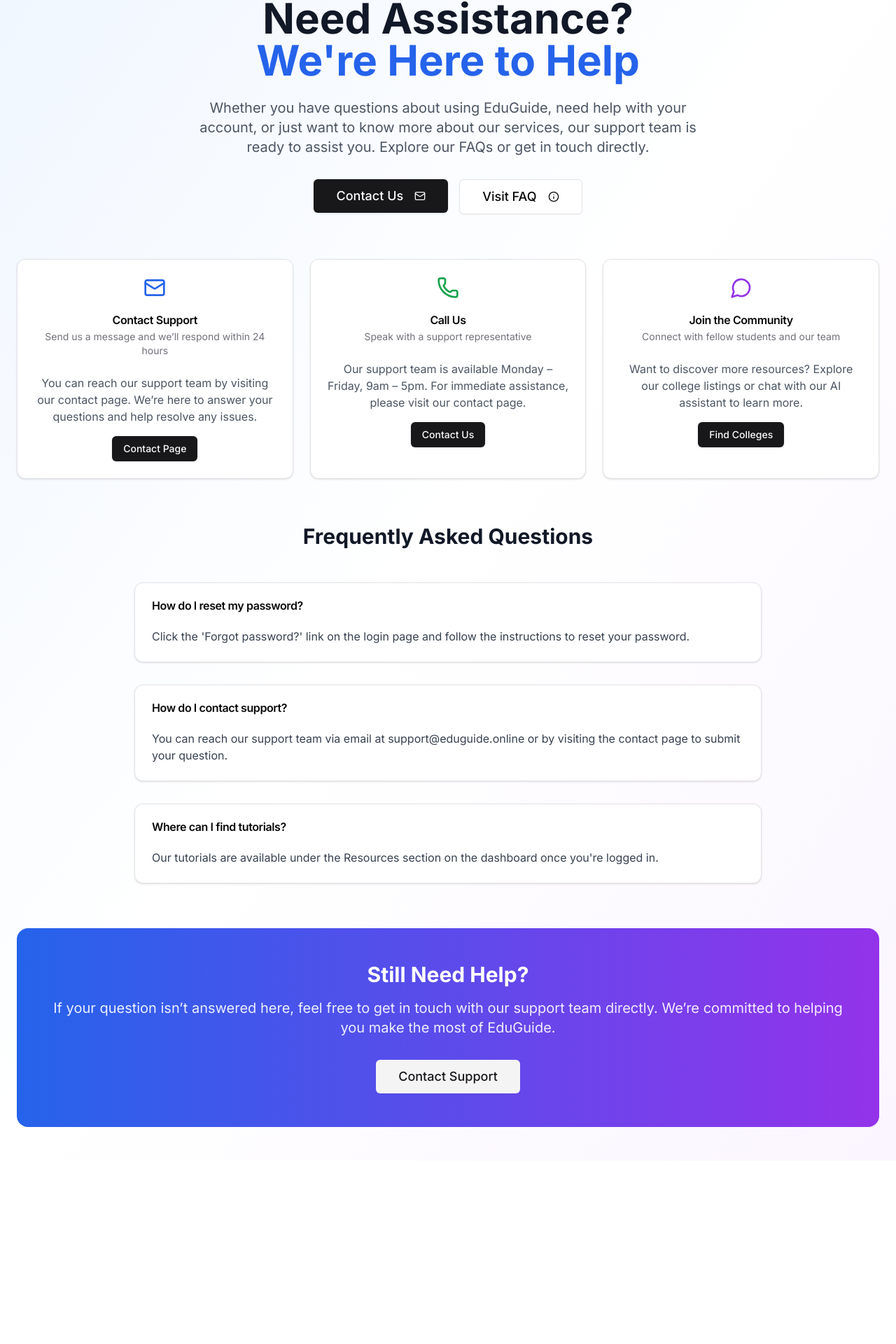
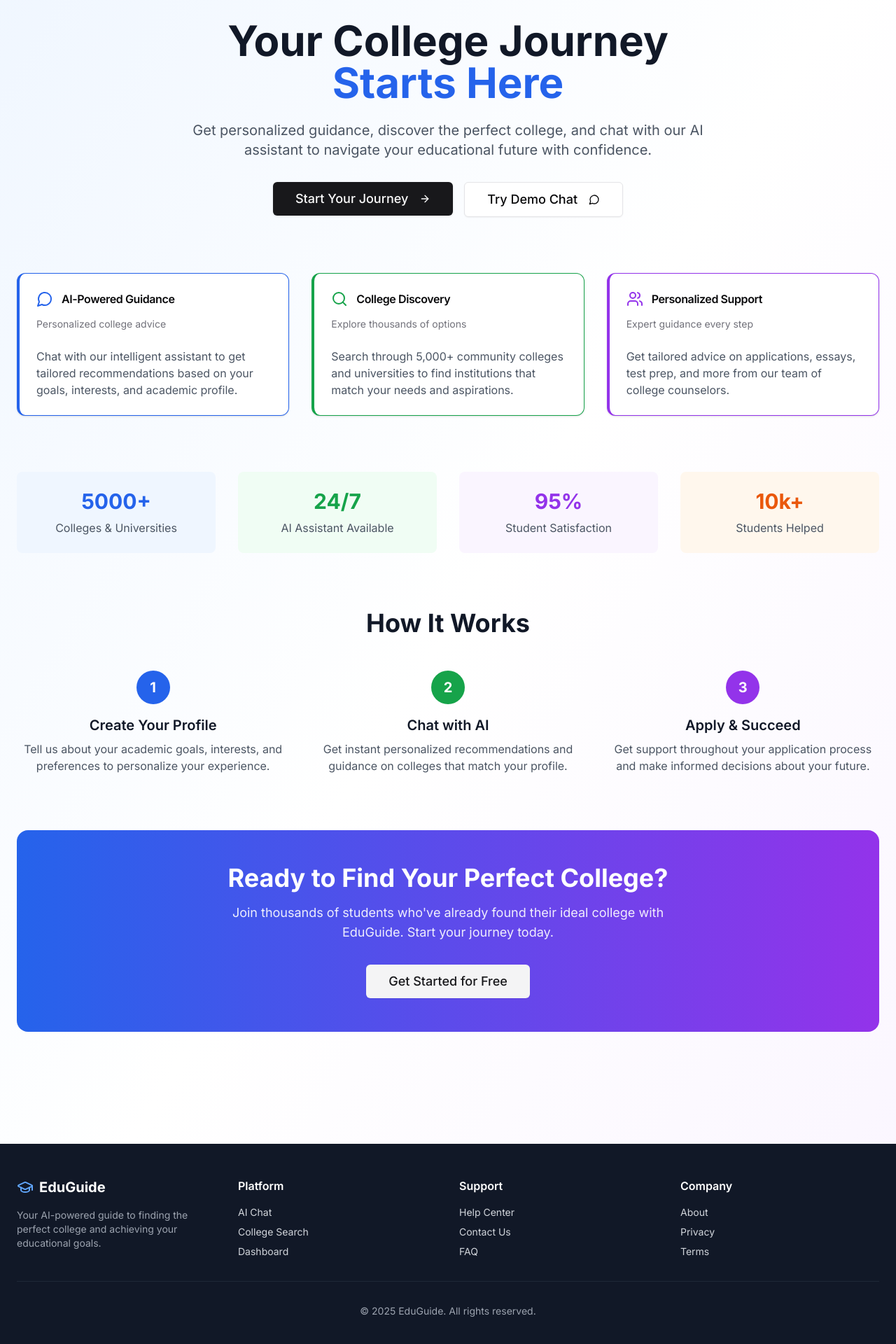
Before and after one commit to Tech-Rizon/eduguide-college-platform, a Next.js app: page / in a window 1280 px wide. Shown: the part 136-2056 px from the top of the page at 70% size. Before the commit the page ends 1794 px from the top, so only its background shows below. Built offline with nearby package versions, Linux system fonts and the light colour scheme.

Commit message:
Fix: Restore main home page to correct landing page with features, stats, how-it-works, and footer

```diff
--- a/src/app/page.tsx
+++ b/src/app/page.tsx
@@ -1,192 +1,204 @@
 "use client";
-
-// Help page modeled after the Tutoring page layout
-// This component uses a similar structure (navigation, hero section, information cards, and CTA)
-// to provide a cohesive look and feel across the EduGuide platform.
 
 import { motion } from "framer-motion";
 import { Button } from "@/components/ui/button";
-import {
-  Card,
-  CardContent,
-  CardDescription,
-  CardHeader,
-  CardTitle,
-} from "@/components/ui/card";
-import {
-  GraduationCap,
-  ArrowLeft,
-  Mail,
-  Phone,
-  Info,
-  MessageCircle,
-} from "lucide-react";
+import { Card, CardContent, CardDescription, CardHeader, CardTitle } from "@/components/ui/card";
+import { GraduationCap, MessageCircle, Search, Users, ArrowRight, Star, BookOpen } from "lucide-react";
 import Link from "next/link";
 
-// Sample FAQs to display on the Help page. These can be replaced with real content.
-const faqs = [
-  {
-    question: "How do I reset my password?",
-    answer:
-      "Click the 'Forgot password?' link on the login page and follow the instructions to reset your password.",
-  },
-  {
-    question: "How do I contact support?",
-    answer:
-      "You can reach our support team via email at support@eduguide.online or by visiting the contact page to submit your question.",
-  },
-  {
-    question: "Where can I find tutorials?",
-    answer:
-      "Our tutorials are available under the Resources section on the dashboard once you're logged in.",
-  },
-];
-
-export default function HelpPage() {
+export default function HomePage() {
   return (
     <div className="min-h-screen bg-gradient-to-br from-blue-50 via-white to-purple-50">
       {/* Navigation */}
       <nav className="flex items-center justify-between p-6 max-w-7xl mx-auto">
-        <Link href="/" className="flex items-center space-x-2">
+        <motion.div
+          initial={{ opacity: 0, x: -20 }}
+          animate={{ opacity: 1, x: 0 }}
+          className="flex items-center space-x-2"
+        >
           <GraduationCap className="h-8 w-8 text-blue-600" />
           <span className="text-2xl font-bold text-gray-900">EduGuide</span>
+        </motion.div>
+
+        <motion.div
+          initial={{ opacity: 0, x: 20 }}
+          animate={{ opacity: 1, x: 0 }}
+          className="flex items-center space-x-4"
+        >
+          <Link href="/tutoring">
+            <Button variant="ghost">Tutoring</Button>
           </Link>
-        <div className="flex items-center space-x-4">
-          <Link href="/">
-            <Button variant="ghost">
-              <ArrowLeft className="mr-2 h-4 w-4" />
-              Back to Home
-            </Button>
+          <Link href="/tutoring-support">
+            <Button variant="ghost">Get Help</Button>
+          </Link>
+          <Link href="/login">
+            <Button variant="ghost">Login</Button>
           </Link>
           <Link href="/register">
             <Button>Get Started</Button>
           </Link>
-        </div>
+        </motion.div>
       </nav>
 
       {/* Hero Section */}
-      <section className="max-w-7xl mx-auto px-6 py-12">
+      <section className="max-w-7xl mx-auto px-6 py-20">
+        <div className="text-center">
+          <motion.h1
+            initial={{ opacity: 0, y: 20 }}
+            animate={{ opacity: 1, y: 0 }}
+            transition={{ delay: 0.2 }}
+            className="text-5xl md:text-6xl font-bold text-gray-900 mb-6"
+          >
+            Your College Journey
+            <span className="block text-blue-600">Starts Here</span>
+          </motion.h1>
+
+          <motion.p
+            initial={{ opacity: 0, y: 20 }}
+            animate={{ opacity: 1, y: 0 }}
+            transition={{ delay: 0.4 }}
+            className="text-xl text-gray-600 mb-8 max-w-3xl mx-auto"
+          >
+            Get personalized guidance, discover the perfect college, and chat with our AI assistant to navigate your educational future with confidence.
+          </motion.p>
+
           <motion.div
             initial={{ opacity: 0, y: 20 }}
             animate={{ opacity: 1, y: 0 }}
-          transition={{ duration: 0.6 }}
-          className="text-center mb-16"
+            transition={{ delay: 0.6 }}
+            className="flex flex-col sm:flex-row gap-4 justify-center"
           >
-          <h1 className="text-5xl md:text-6xl font-bold text-gray-900 mb-6">
-            Need Assistance?
-            <span className="block text-blue-600">We're Here to Help</span>
-          </h1>
-          <p className="text-xl text-gray-600 mb-8 max-w-3xl mx-auto">
-            Whether you have questions about using EduGuide, need help with your account, or just want to know more
-            about our services, our support team is ready to assist you. Explore our FAQs or get in touch directly.
-          </p>
-          <div className="flex flex-col sm:flex-row gap-4 justify-center">
-            <Link href="/contact">
+            <Link href="/register">
               <Button size="lg" className="text-lg px-8 py-6">
-                Contact Us
-                <Mail className="ml-2 h-5 w-5" />
+                Start Your Journey
+                <ArrowRight className="ml-2 h-5 w-5" />
               </Button>
             </Link>
-            <Link href="/faq">
+            <Link href="/demo">
               <Button size="lg" variant="outline" className="text-lg px-8 py-6">
-                Visit FAQ
-                <Info className="ml-2 h-5 w-5" />
+                Try Demo Chat
+                <MessageCircle className="ml-2 h-5 w-5" />
               </Button>
             </Link>
+          </motion.div>
         </div>
-        </motion.div>
 
-        {/* Information Cards */}
+        {/* Features Grid */}
         <motion.div
           initial={{ opacity: 0, y: 40 }}
           animate={{ opacity: 1, y: 0 }}
-          transition={{ delay: 0.3, duration: 0.6 }}
-          className="grid md:grid-cols-3 gap-6 mb-16"
+          transition={{ delay: 0.8 }}
+          className="grid md:grid-cols-3 gap-8 mt-20"
         >
-          {/* Contact Information */}
-          <Card className="text-center hover:shadow-lg transition-shadow duration-300">
-            <CardHeader className="pt-6">
-              <div className="flex justify-center mb-4">
-                <Mail className="h-8 w-8 text-blue-600" />
+          <Card className="hover:shadow-lg transition-shadow duration-300 border-l-4 border-blue-600">
+            <CardHeader>
+              <div className="flex items-center gap-3 mb-2">
+                <MessageCircle className="h-6 w-6 text-blue-600" />
+                <CardTitle>AI-Powered Guidance</CardTitle>
               </div>
-              <CardTitle>Contact Support</CardTitle>
-              <CardDescription>Send us a message and we’ll respond within 24 hours</CardDescription>
+              <CardDescription>Personalized college advice</CardDescription>
             </CardHeader>
             <CardContent>
-              <p className="text-gray-600 mb-4">
-                You can reach our support team by visiting our contact page. We’re here to answer
-                your questions and help resolve any issues.
+              <p className="text-gray-600">
+                Chat with our intelligent assistant to get tailored recommendations based on your goals, interests, and academic profile.
               </p>
-              {/* Link to the contact page defined on the home page */}
-              <Link href="/contact">
-                <Button>Contact Page</Button>
-              </Link>
             </CardContent>
           </Card>
 
-          {/* Phone Support */}
-          <Card className="text-center hover:shadow-lg transition-shadow duration-300">
-            <CardHeader className="pt-6">
-              <div className="flex justify-center mb-4">
-                <Phone className="h-8 w-8 text-green-600" />
+          <Card className="hover:shadow-lg transition-shadow duration-300 border-l-4 border-green-600">
+            <CardHeader>
+              <div className="flex items-center gap-3 mb-2">
+                <Search className="h-6 w-6 text-green-600" />
+                <CardTitle>College Discovery</CardTitle>
               </div>
-              <CardTitle>Call Us</CardTitle>
-              <CardDescription>Speak with a support representative</CardDescription>
+              <CardDescription>Explore thousands of options</CardDescription>
             </CardHeader>
             <CardContent>
-              <p className="text-gray-600 mb-4">
-                Our support team is available Monday – Friday, 9am – 5pm. For immediate assistance,
-                please visit our contact page.
+              <p className="text-gray-600">
+                Search through 5,000+ community colleges and universities to find institutions that match your needs and aspirations.
               </p>
-              {/* Link to the contact page defined on the home page */}
-              <Link href="/contact">
-                <Button>Contact Us</Button>
-              </Link>
             </CardContent>
           </Card>
 
-          {/* Community & Resources */}
-          <Card className="text-center hover:shadow-lg transition-shadow duration-300">
-            <CardHeader className="pt-6">
-              <div className="flex justify-center mb-4">
-                <MessageCircle className="h-8 w-8 text-purple-600" />
+          <Card className="hover:shadow-lg transition-shadow duration-300 border-l-4 border-purple-600">
+            <CardHeader>
+              <div className="flex items-center gap-3 mb-2">
+                <Users className="h-6 w-6 text-purple-600" />
+                <CardTitle>Personalized Support</CardTitle>
               </div>
-              <CardTitle>Join the Community</CardTitle>
-              <CardDescription>Connect with fellow students and our team</CardDescription>
+              <CardDescription>Expert guidance every step</CardDescription>
             </CardHeader>
             <CardContent>
-              <p className="text-gray-600 mb-4">
-                Want to discover more resources? Explore our college listings or chat with our AI assistant to learn more.
+              <p className="text-gray-600">
+                Get tailored advice on applications, essays, test prep, and more from our team of college counselors.
               </p>
-              {/* Link to the routes defined on the home page */}
-              <Link href="/colleges">
-                <Button>Find Colleges</Button>
-              </Link>
             </CardContent>
           </Card>
         </motion.div>
 
-        {/* FAQ Section */}
+        {/* Stats Section */}
         <motion.div
           initial={{ opacity: 0, y: 40 }}
           animate={{ opacity: 1, y: 0 }}
-          transition={{ delay: 0.5, duration: 0.6 }}
-          className="mb-16"
+          transition={{ delay: 1.0 }}
+          className="grid grid-cols-2 md:grid-cols-4 gap-8 mt-20 text-center"
         >
-          <h2 className="text-3xl font-bold text-center text-gray-900 mb-12">
-            Frequently Asked Questions
+          <div className="p-6 bg-blue-50 rounded-lg">
+            <div className="text-3xl font-bold text-blue-600 mb-2">5000+</div>
+            <div className="text-gray-600">Colleges & Universities</div>
+          </div>
+          <div className="p-6 bg-green-50 rounded-lg">
+            <div className="text-3xl font-bold text-green-600 mb-2">24/7</div>
+            <div className="text-gray-600">AI Assistant Available</div>
+          </div>
+          <div className="p-6 bg-purple-50 rounded-lg">
+            <div className="text-3xl font-bold text-purple-600 mb-2">95%</div>
+            <div className="text-gray-600">Student Satisfaction</div>
+          </div>
+          <div className="p-6 bg-orange-50 rounded-lg">
+            <div className="text-3xl font-bold text-orange-600 mb-2">10k+</div>
+            <div className="text-gray-600">Students Helped</div>
+          </div>
+        </motion.div>
+
+        {/* How It Works */}
+        <motion.div
+          initial={{ opacity: 0, y: 40 }}
+          animate={{ opacity: 1, y: 0 }}
+          transition={{ delay: 1.2 }}
+          className="mt-20"
+        >
+          <h2 className="text-3xl md:text-4xl font-bold text-center text-gray-900 mb-12">
+            How It Works
           </h2>
-          <div className="max-w-4xl mx-auto space-y-8">
-            {faqs.map((faq) => (
-              <Card key={faq.question} className="hover:shadow-md transition-shadow duration-300">
-                <CardHeader>
-                  <CardTitle>{faq.question}</CardTitle>
-                </CardHeader>
-                <CardContent>
-                  <p className="text-gray-700">{faq.answer}</p>
-                </CardContent>
-              </Card>
-            ))}
+          <div className="grid md:grid-cols-3 gap-8">
+            <div className="text-center">
+              <div className="w-12 h-12 bg-blue-600 text-white rounded-full flex items-center justify-center text-xl font-bold mx-auto mb-4">
+                1
+              </div>
+              <h3 className="text-xl font-semibold text-gray-900 mb-2">Create Your Profile</h3>
+              <p className="text-gray-600">
+                Tell us about your academic goals, interests, and preferences to personalize your experience.
+              </p>
+            </div>
+            <div className="text-center">
+              <div className="w-12 h-12 bg-green-600 text-white rounded-full flex items-center justify-center text-xl font-bold mx-auto mb-4">
+                2
+              </div>
+              <h3 className="text-xl font-semibold text-gray-900 mb-2">Chat with AI</h3>
+              <p className="text-gray-600">
+                Get instant personalized recommendations and guidance on colleges that match your profile.
+              </p>
+            </div>
+            <div className="text-center">
+              <div className="w-12 h-12 bg-purple-600 text-white rounded-full flex items-center justify-center text-xl font-bold mx-auto mb-4">
+                3
+              </div>
+              <h3 className="text-xl font-semibold text-gray-900 mb-2">Apply & Succeed</h3>
+              <p className="text-gray-600">
+                Get support throughout your application process and make informed decisions about your future.
+              </p>
+            </div>
           </div>
         </motion.div>
 
@@ -194,21 +206,110 @@ export default function HelpPage() {
         <motion.div
           initial={{ opacity: 0, y: 40 }}
           animate={{ opacity: 1, y: 0 }}
-          transition={{ delay: 0.7, duration: 0.6 }}
-          className="bg-gradient-to-r from-blue-600 to-purple-600 rounded-2xl p-12 text-center text-white"
+          transition={{ delay: 1.4 }}
+          className="bg-gradient-to-r from-blue-600 to-purple-600 rounded-2xl p-12 text-center text-white mt-20"
         >
-          <h2 className="text-3xl font-bold mb-4">Still Need Help?</h2>
-          <p className="text-xl mb-8 opacity-90">
-            If your question isn’t answered here, feel free to get in touch with our support team directly. We’re
-            committed to helping you make the most of EduGuide.
+          <h2 className="text-3xl md:text-4xl font-bold mb-4">
+            Ready to Find Your Perfect College?
+          </h2>
+          <p className="text-lg mb-8 opacity-90 max-w-2xl mx-auto">
+            Join thousands of students who've already found their ideal college with EduGuide. Start your journey today.
           </p>
-          <Link href="/contact">
+          <Link href="/register">
             <Button size="lg" variant="secondary" className="text-lg px-8 py-6">
-              Contact Support
+              Get Started for Free
             </Button>
           </Link>
         </motion.div>
       </section>
+
+      {/* Footer */}
+      <footer className="bg-gray-900 text-gray-300 mt-20">
+        <div className="max-w-7xl mx-auto px-6 py-12">
+          <div className="grid grid-cols-1 md:grid-cols-4 gap-8 mb-8">
+            {/* Brand */}
+            <div>
+              <div className="flex items-center space-x-2 mb-4">
+                <GraduationCap className="h-6 w-6 text-blue-400" />
+                <span className="text-xl font-bold text-white">EduGuide</span>
+              </div>
+              <p className="text-sm text-gray-400">
+                Your AI-powered guide to finding the perfect college and achieving your educational goals.
+              </p>
+            </div>
+
+            {/* Platform */}
+            <div>
+              <h3 className="text-white font-semibold mb-4">Platform</h3>
+              <ul className="space-y-2 text-sm">
+                <li>
+                  <Link href="/chat" className="hover:text-blue-400 transition">
+                    AI Chat
+                  </Link>
+                </li>
+                <li>
+                  <Link href="/colleges" className="hover:text-blue-400 transition">
+                    College Search
+                  </Link>
+                </li>
+                <li>
+                  <Link href="/dashboard" className="hover:text-blue-400 transition">
+                    Dashboard
+                  </Link>
+                </li>
+              </ul>
+            </div>
+
+            {/* Support */}
+            <div>
+              <h3 className="text-white font-semibold mb-4">Support</h3>
+              <ul className="space-y-2 text-sm">
+                <li>
+                  <Link href="/help" className="hover:text-blue-400 transition">
+                    Help Center
+                  </Link>
+                </li>
+                <li>
+                  <Link href="/contact" className="hover:text-blue-400 transition">
+                    Contact Us
+                  </Link>
+                </li>
+                <li>
+                  <Link href="/faq" className="hover:text-blue-400 transition">
+                    FAQ
+                  </Link>
+                </li>
+              </ul>
+            </div>
+
+            {/* Company */}
+            <div>
+              <h3 className="text-white font-semibold mb-4">Company</h3>
+              <ul className="space-y-2 text-sm">
+                <li>
+                  <Link href="/about" className="hover:text-blue-400 transition">
+                    About
+                  </Link>
+                </li>
+                <li>
+                  <Link href="/privacy" className="hover:text-blue-400 transition">
+                    Privacy
+                  </Link>
+                </li>
+                <li>
+                  <Link href="/terms" className="hover:text-blue-400 transition">
+                    Terms
+                  </Link>
+                </li>
+              </ul>
+            </div>
+          </div>
+
+          <div className="border-t border-gray-800 pt-8 text-sm text-gray-400 text-center">
+            <p>&copy; 2025 EduGuide. All rights reserved.</p>
+          </div>
+        </div>
+      </footer>
     </div>
   );
 }
```
Lines whose indentation alone changed are shown as unchanged.
